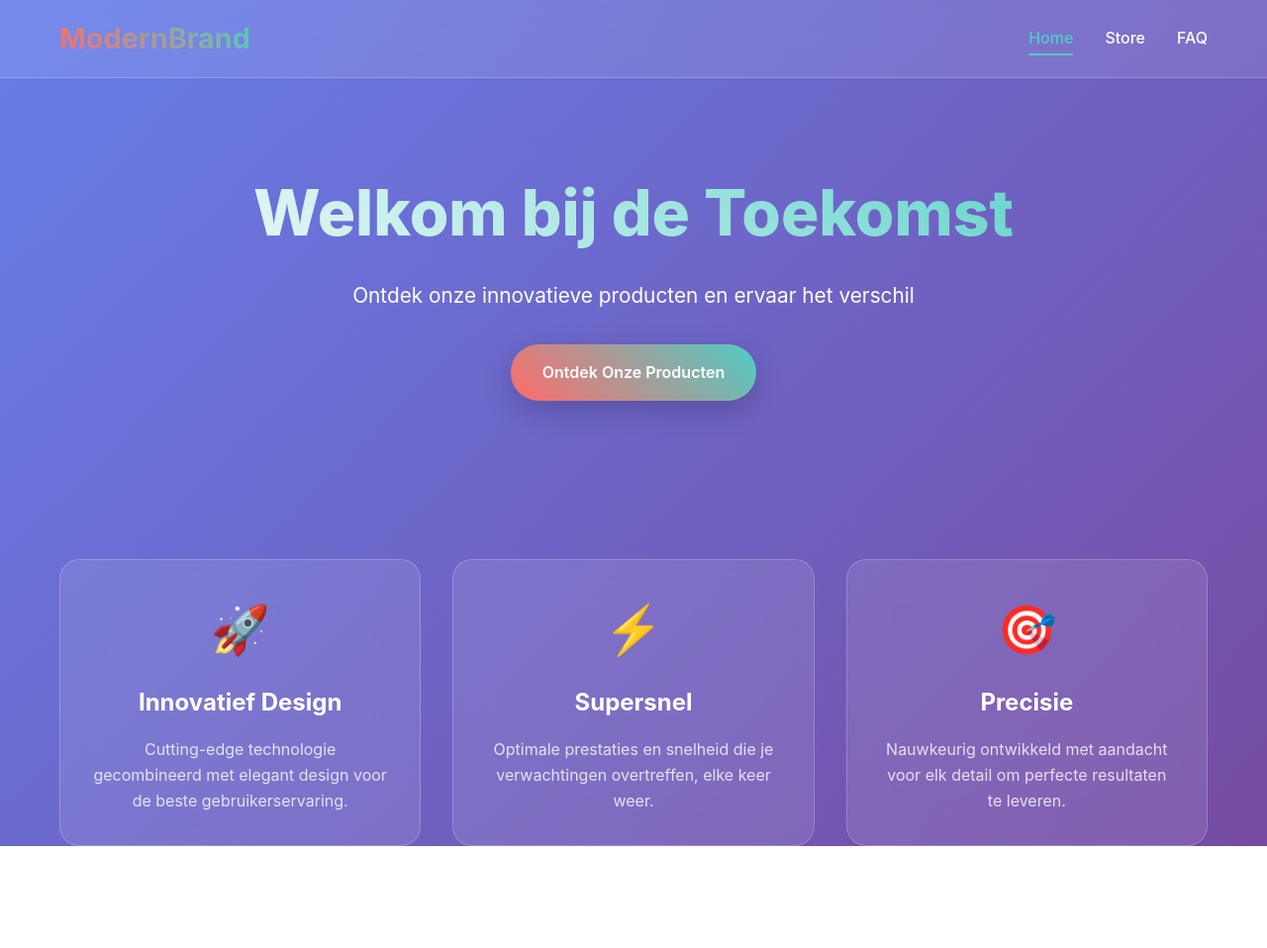
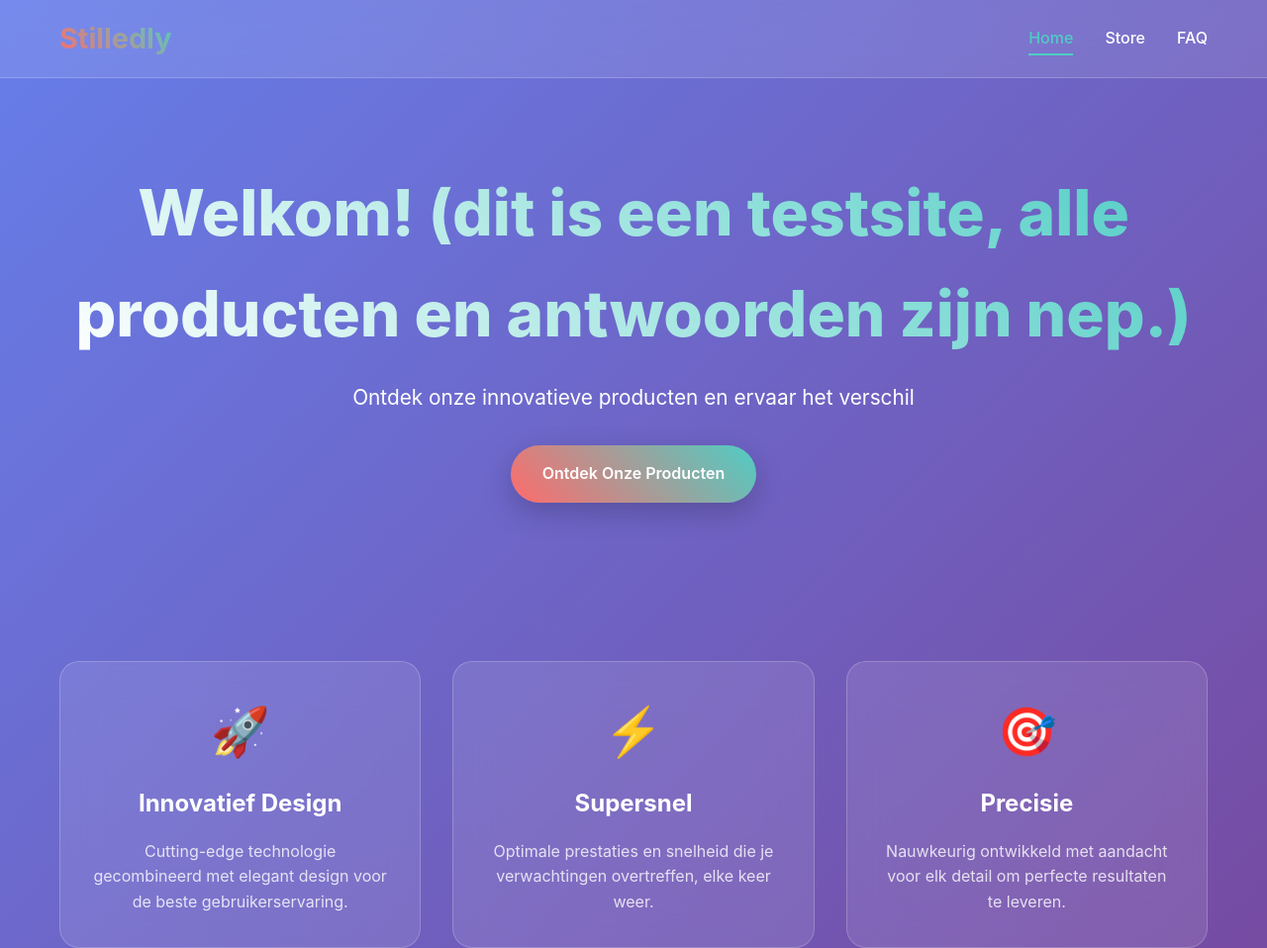
Before and after one commit to Stilledly/Stilledly.github.io, a plain HTML site: page index.html in a window 1280 px wide. Shown: the whole page at 99% size. Before the commit the page ends 855 px from the top, so only its background shows below. Drawn offline with Linux system fonts and the light colour scheme.

Commit message:
Update index.html

```diff
--- a/index.html
+++ b/index.html
@@ -3,7 +3,7 @@
 <head>
     <meta charset="UTF-8">
     <meta name="viewport" content="width=device-width, initial-scale=1.0">
-    <title>ModernBrand</title>
+    <title>Stilledly</title>
     <style>
         * {
             margin: 0;
@@ -377,7 +377,7 @@
 <body>
     <nav>
         <div class="container">
-            <a href="#" class="logo">ModernBrand</a>
+            <a href="#" class="logo">Stilledly</a>
             <ul class="nav-links">
                 <li><a href="#" onclick="showPage('home')" class="nav-link active">Home</a></li>
                 <li><a href="#" onclick="showPage('store')" class="nav-link">Store</a></li>
@@ -390,7 +390,7 @@
     <div id="home" class="page active">
         <div class="container">
             <section class="hero">
-                <h1>Welkom bij de Toekomst</h1>
+                <h1>Welkom! (dit is een testsite, alle producten en antwoorden zijn nep.)</h1>
                 <p>Ontdek onze innovatieve producten en ervaar het verschil</p>
                 <a href="#" onclick="showPage('store')" class="cta-button">Ontdek Onze Producten</a>
             </section>
```
